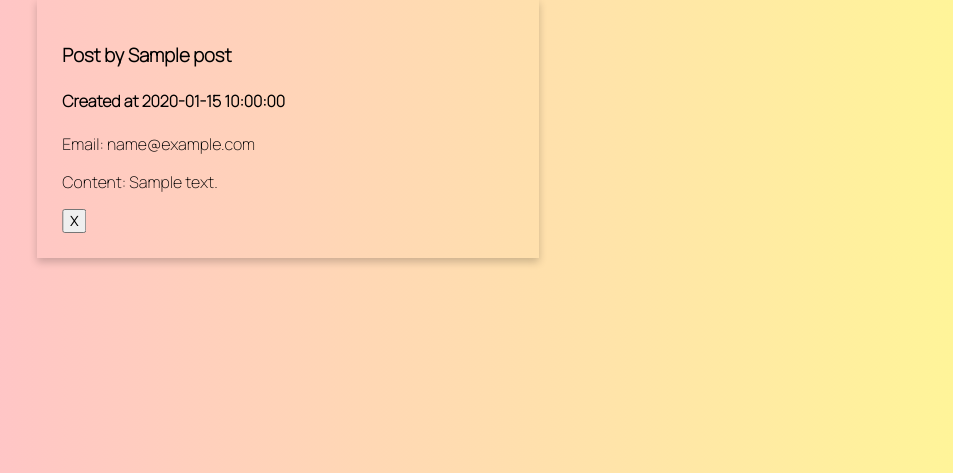
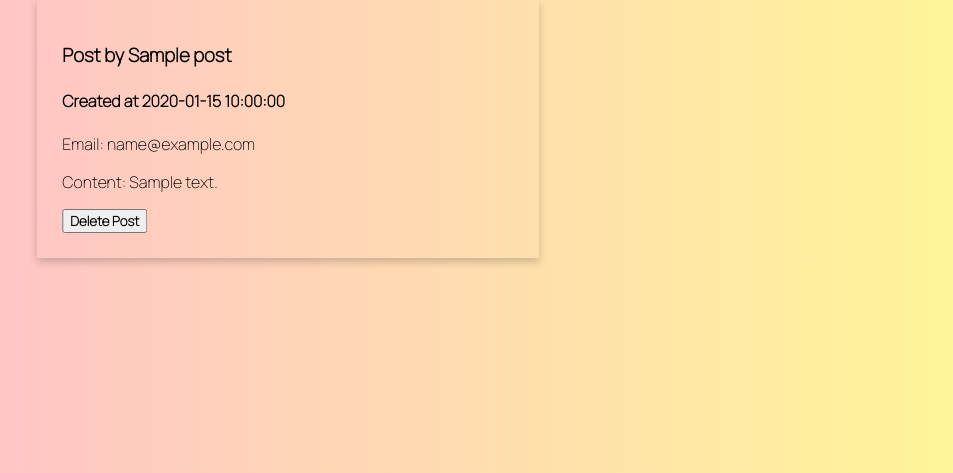
Before and after one commit to mmiah00/Personal-Portfolio, a Flask app: template app/templates/timeline.html in a window 1280 px wide; the page is wider, and only the part inside the window is pictured. Shown: the part 228-701 px from the top of that part, without its empty margins (113-1066 px from the left). Run offline with Flask 2, Linux system fonts and the light colour scheme; the template is opened without the code that fills it: most values are stand-ins (such as "Sample title", 1, 10 or a date in 2020); parts of the project's set-up code (start-up, migrations or seed data) failed here and were passed over.

Commit message:
changed button to say 'Delete Post' instead of 'X'

```diff
--- a/app/templates/timeline.html
+++ b/app/templates/timeline.html
@@ -20,7 +20,7 @@
     <h4>Created at {{post.created_at}}</h4>
     <p>Email: {{post.email}}</p>
     <p>Content: {{post.content}}</p>
-    <button type="delete" onClick="deletePost({{post.id}})" style="align-self:center"><b>X</b></button>
+    <button type="delete" onClick="deletePost({{post.id}})"><b>Delete Post</b></button>
   </div>
   {% endfor %}
 
```
